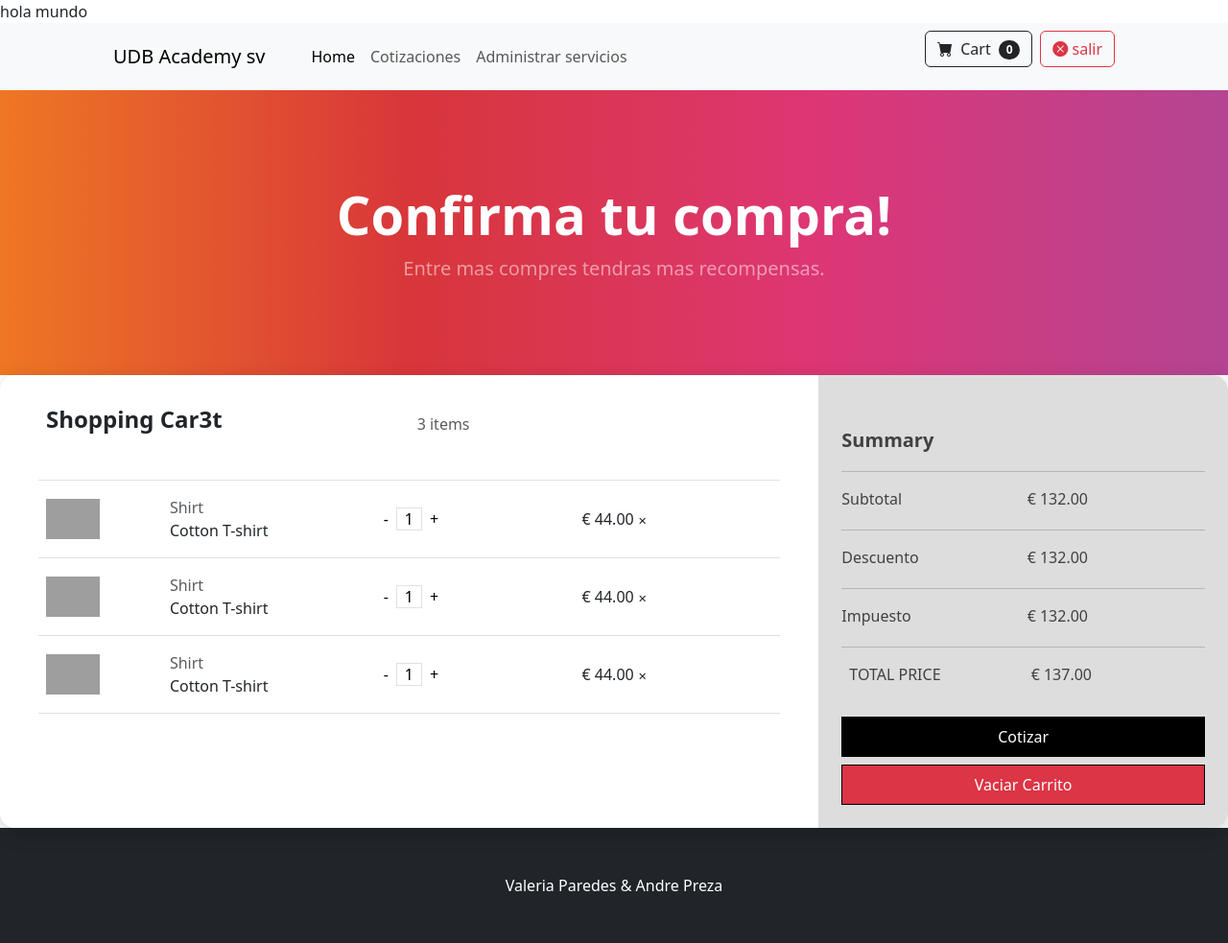
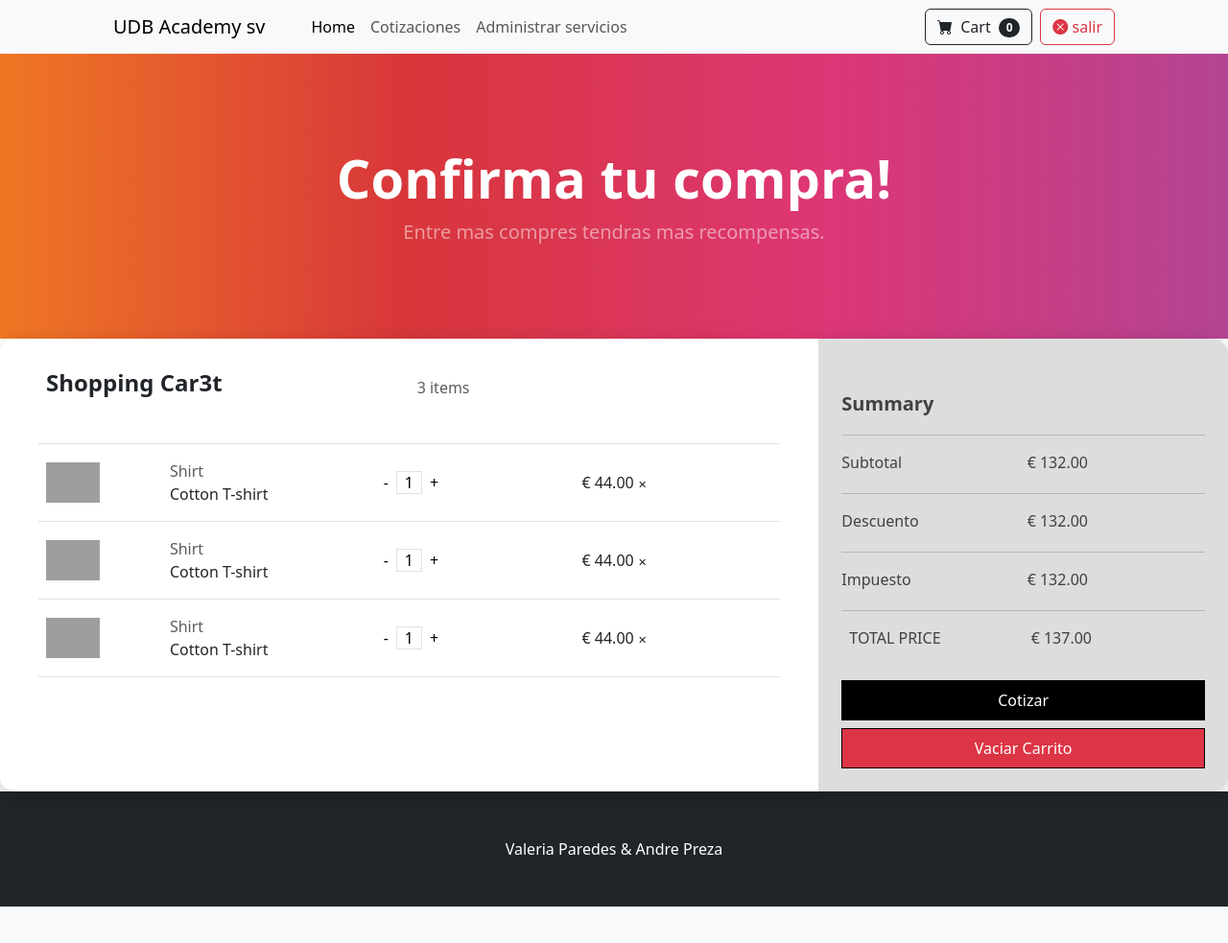
Before and after one commit to Valulu81/Desafio_2_LIS, a PHP site: page /views/cart.php in a window 1280 px wide. Shown: the whole page at 96% size. After the commit the page ends 945 px from the top, so only its background shows below. Run offline with PHP 8.4, Linux system fonts and the light colour scheme; grey boxes are pictures that could not be loaded.

Commit message:
revertir

```diff
--- a/views/cart.php
+++ b/views/cart.php
@@ -7,7 +7,6 @@ $usuario = [
     'rol' => 'admin'
 ]
 ?>
-hola mundo
 <!DOCTYPE html>
 <html lang="en">
 
```
